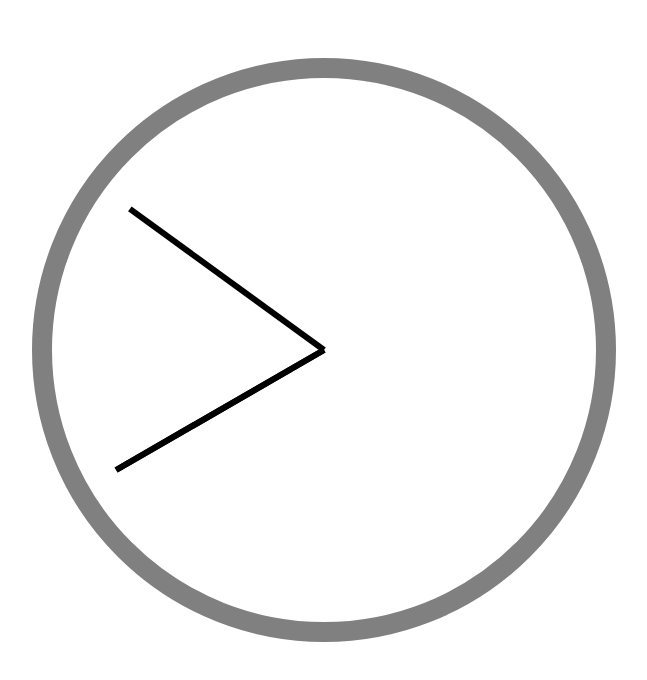
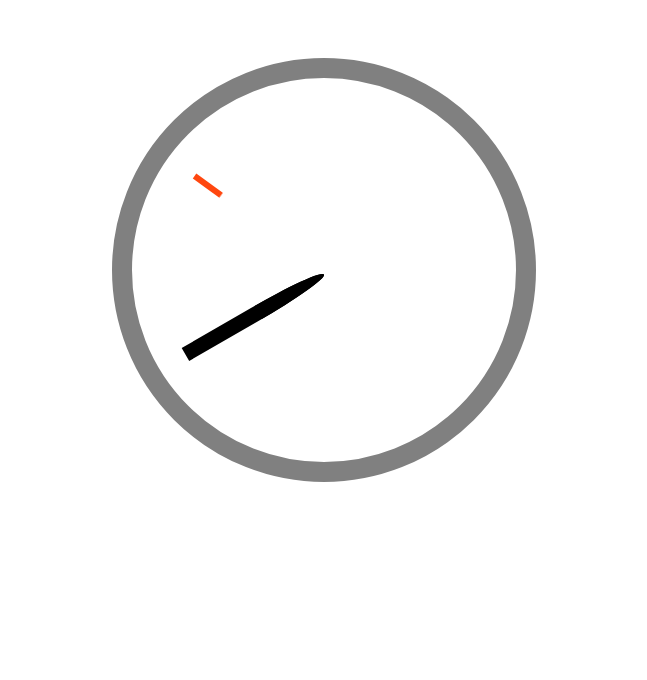
Before and after one commit to 3daddict/js-clock, a plain HTML site: page index.html in a window 1280 px wide. Shown: the whole page, without its empty margins (316-963 px from the left). Drawn offline with nearby package versions, Linux system fonts and the light colour scheme.

Commit message:
clock hands css style

```diff
--- a/style.css
+++ b/style.css
@@ -7,8 +7,8 @@
 
 .clock {
     position: relative;
-    width: 30rem;
-    height: 30rem;
+    width: 20rem;
+    height: 20rem;
     margin: 50px auto;
     padding: 2rem;
     border: 20px grey solid;
@@ -34,3 +34,26 @@
     transition: all 0.05s;
     transition-timing-function: cubic-bezier(0, 3.11, 0.58, 1);
 }
+
+.hour-hand {
+    height: 15px;
+    border-bottom-right-radius: 50%;
+    border-top-right-radius: 50%;
+    background: -moz-linear-gradient(left, rgba(0,0,0,0) 50%, rgba(0,0,0,0) 52%, rgba(0,0,0,1) 53%, rgba(0,0,0,1) 100%);
+    background: -webkit-linear-gradient(left, rgba(0,0,0,0) 50%,rgba(0,0,0,0) 52%,rgba(0,0,0,1) 53%,rgba(0,0,0,1) 100%);
+    background: linear-gradient(to right, rgba(0,0,0,0) 50%,rgba(0,0,0,0) 52%,rgba(0,0,0,1) 53%,rgba(0,0,0,1) 100%);
+    filter: progid:DXImageTransform.Microsoft.gradient( startColorstr='#00000000', endColorstr='#a6000000',GradientType=1 );
+}
+
+.min-hand {
+    height: 15px;
+    border-bottom-right-radius: 50%;
+    border-top-right-radius: 50%;
+}
+
+.second-hand {
+    background: -moz-linear-gradient(left, rgba(255,71,15,1) 20%, rgba(255,71,15,0) 21%, rgba(255,71,15,0) 50%, rgba(255,71,15,0) 100%);
+    background: -webkit-linear-gradient(left, rgba(255,71,15,1) 20%,rgba(255,71,15,0) 21%,rgba(255,71,15,0) 50%,rgba(255,71,15,0) 100%);
+    background: linear-gradient(to right, rgba(255,71,15,1) 20%,rgba(255,71,15,0) 21%,rgba(255,71,15,0) 50%,rgba(255,71,15,0) 100%);
+    filter: progid:DXImageTransform.Microsoft.gradient( startColorstr='#a6ff470f', endColorstr='#00ff470f',GradientType=1 );
+}
```
